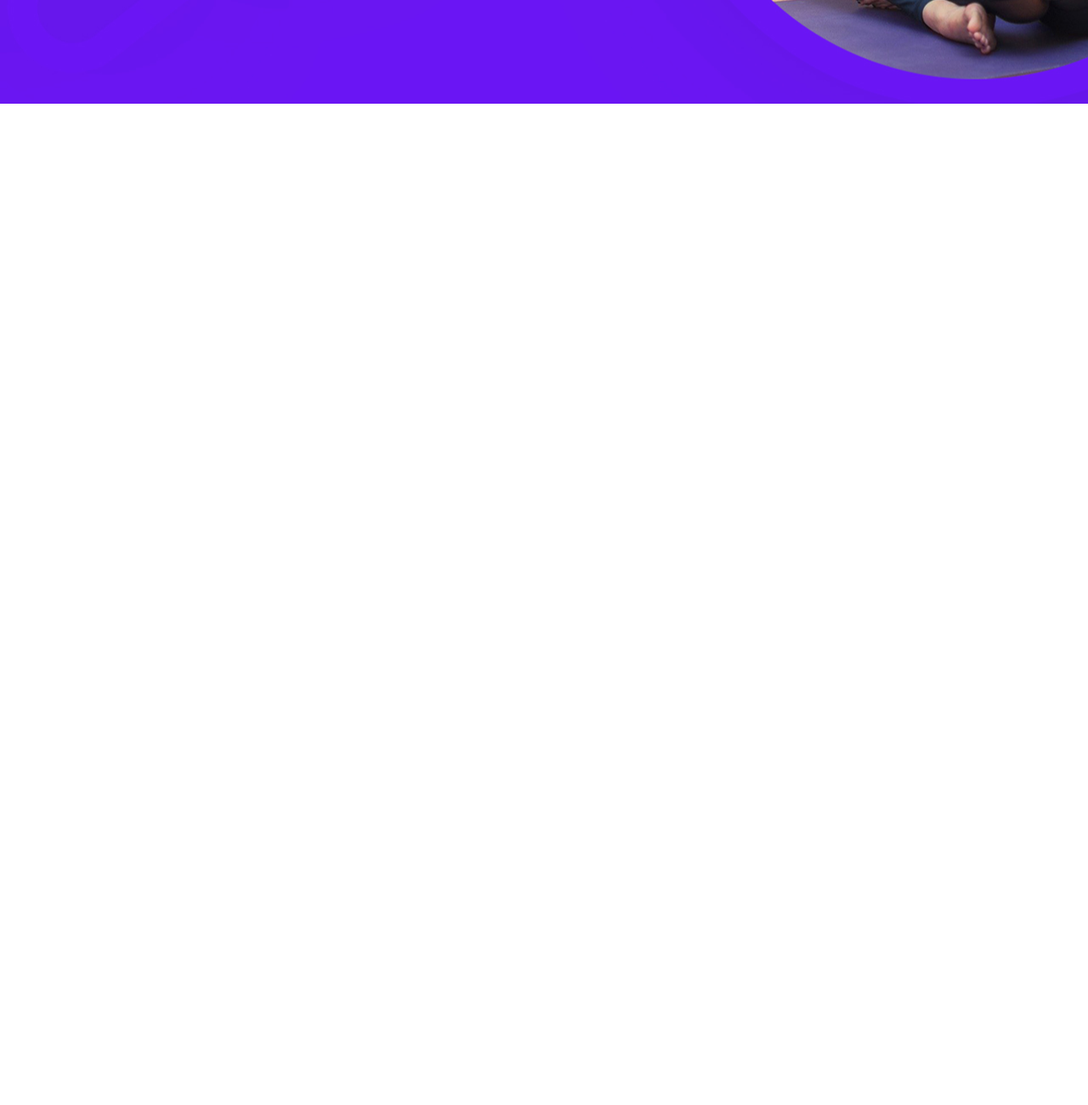
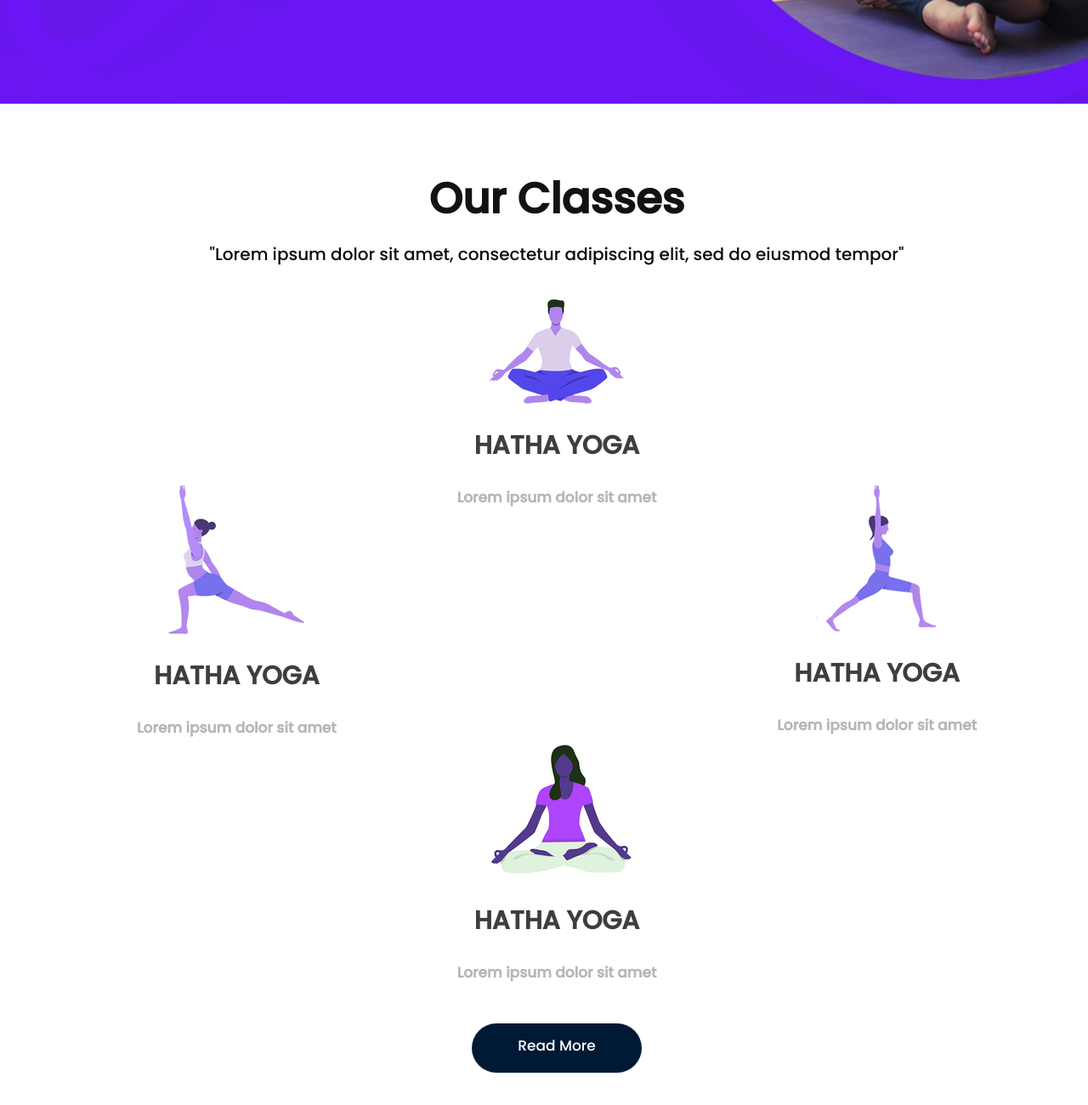
Before and after one commit to TienLe0305/Intern4th, a plain HTML site: page Yoga/index.html in a window 1280 px wide. Shown: the part 678-1978 px from the top of the page at 85% size. Before the commit the page ends 800 px from the top, so only its background shows below. Drawn offline with Linux system fonts and the light colour scheme.

Commit message:
Our Classes

```diff
--- a/Yoga/accets/style.css
+++ b/Yoga/accets/style.css
@@ -1,12 +1,19 @@
+body {
+  color: #666666;
+  font-size: 14px;
+  font-family: 'Poppins', sans-serif;
+  line-height: 2;
+  font-weight: normal;
+}
 .container-fluid {
   width: 100%;
   padding-right: 0px;
   padding-left: 0px;
   margin-right: 0px;
   margin-left: 0px;
+  font-size: 14px;
   display: flex;
   justify-content: space-between;
-  font-family: "Poppins", sans-serif;
 }
 
 .main-layout {
@@ -14,7 +21,6 @@
 }
 
 li {
-  box-sizing: border-box;
   font-size: 20px;
   list-style-type: none;
   padding-left: 12px;
@@ -40,8 +46,6 @@ li {
 }
 
 .nav-item {
-  box-sizing: border-box;
-  display: block;
   text-decoration: none;
   height: 40px;
   line-height: 40px;
@@ -52,3 +56,115 @@ a {
   color: white;
   text-decoration-line: none;
 }
+
+div {
+  display: block;
+}
+
+.classes {
+  padding: 90px;
+}
+
+.container {
+  max-width: 1170px;
+  width: 100%;
+  padding-right: 15px;
+  padding-left: 15px;
+  margin-right: auto;
+  margin-left: auto;
+}
+
+.row {
+  display: flex;
+  flex-wrap: wrap;
+  margin-right: -15px;
+  margin-left: -15px;
+}
+
+.col-sm-12 {
+  -ms-flex: 0 0 100%;
+  flex: 0 0 100%;
+  max-width: 100%;
+}
+
+.titlepage {
+  text-align: center;
+  padding-bottom: 40px;
+}
+
+.titlepage h2 {
+  font-size: 50px;
+  color: #121212;
+  line-height: 45px;
+  font-weight: bold;
+  padding: none;
+  margin-block-start: 0px;
+  margin-block-end: 0px;
+}
+
+.titlepage span {
+  font-size: 20px;
+  line-height: 25px;
+  color: #0a0a0a;
+  padding-top: 30px;
+  display: block;
+}
+
+.col-md-4 {
+  flex: 0 0 33.333333%;
+}
+
+.margin_bott {
+  margin-bottom: -30px;
+}
+
+.our_yoga {
+  text-align: center;
+  box-sizing: border-box !important;
+}
+.our_yoga figure {
+  margin: 0;
+  display: block;
+}
+
+.our_yoga h3 {
+  margin-top: 30px;
+  font-size: 30px;
+  line-height: 20px;
+  color: #3e3e3e;
+  text-transform: uppercase;
+  font-weight: bold;
+  padding-bottom: 8px;
+}
+
+.our_yoga span {
+  font-size: 17px;
+  line-height: 20px;
+  font-weight: bold;
+  color: #b7b6b6;
+}
+
+.margin_top {
+  margin-top: -10px;
+}
+
+.offset-md-4 {
+  margin-left: 33.333333%;
+}
+
+.yoga_btn {
+  height: 40px;
+  padding: 0px;
+  margin-top: 45px !important;
+  border-radius: 30px;
+  margin: 0 auto;
+  font-size: 17px;
+  background-color: #001935;
+  color: #fff;
+  padding: 9px 0px;
+  width: 100%;
+  max-width: 200px;
+  text-align: center;
+  display: inline-block;
+
+}
--- a/Yoga/index.html
+++ b/Yoga/index.html
@@ -1,13 +1,20 @@
 <!DOCTYPE html>
 <html lang="en">
   <head>
-    <meta charset="UTF-8">
-    <meta http-equiv="X-UA-Compatible" content="IE=edge">
-    <meta name="viewport" content="width=device-width, initial-scale=1.0">
+    <meta charset="UTF-8" />
+    <meta http-equiv="X-UA-Compatible" content="IE=edge" />
+    <meta name="viewport" content="width=device-width, initial-scale=1.0" />
     <title>Document</title>
-    <link rel="stylesheet" href="./accets/style.css">
-    <link rel="preconnect" href="https://fonts.googleapis.com"><link rel="preconnect" href="https://fonts.gstatic.com" crossorigin><link href="https://fonts.googleapis.com/css2?family=Poppins:wght@500&display=swap" rel="stylesheet">
-    <style> @import url('https://fonts.googleapis.com/css2?family=Poppins:wght@500&display=swap'); </style>
+    <link rel="stylesheet" href="./accets/style.css" />
+    <link rel="preconnect" href="https://fonts.googleapis.com" />
+    <link rel="preconnect" href="https://fonts.gstatic.com" crossorigin />
+    <link
+      href="https://fonts.googleapis.com/css2?family=Poppins:wght@500&display=swap"
+      rel="stylesheet"
+    />
+    <style>
+      @import url("https://fonts.googleapis.com/css2?family=Poppins:wght@500&display=swap");
+    </style>
   </head>
   <!--body-->
   <body class="main-layout">
@@ -16,7 +23,7 @@
       <div class="header">
         <div class="container-fluid">
           <div class="logo">
-                            <a href="index.html"><img src="images/logo.png" alt="#"></a>
+            <a href="index.html"><img src="images/logo.png" alt="#" /></a>
           </div>
           <ul class="nav">
             <li class="nav-item">
@@ -39,7 +46,60 @@
             </li>
           </ul>
         </div>
+      </div>
+    </header>
     <!-- end header inner -->
     <!-- end header -->
+    <!--our classes-->
+    <div class="classes">
+      <div class="container">
+         <div class="row">
+            <div class="col-sm-12">
+               <div class="titlepage">
+                  <h2>Our Classes</h2>
+                  <span>"Lorem ipsum dolor sit amet, consectetur adipiscing elit, sed do eiusmod tempor"</span>
+               </div>
+            </div>
+         </div>
+         <div class="row">
+            <div class="col-md-4 d_none">
+            </div>
+            <div class="col-md-4 margin_bott">
+               <div class="our_yoga">
+                  <figure><img src="images/our_yoga1.png" alt="#"></figure>
+                  <h3>HATHA YOGA</h3>
+                  <span>Lorem ipsum dolor sit amet</span>
+               </div>
+            </div>
+            <div class="col-md-4 d_none">
+            </div>
+            <div class="col-md-4">
+               <div class="our_yoga">
+                  <figure><img src="images/our_yoga2.png" alt="#"></figure>
+                  <h3>HATHA YOGA</h3>
+                  <span>Lorem ipsum dolor sit amet</span>
+               </div>
+            </div>
+            <div class="col-md-4 d_none">
+            </div>
+            <div class="col-md-4">
+               <div class="our_yoga">
+                  <figure><img src="images/our_yoga3.png" alt="#"></figure>
+                  <h3>HATHA YOGA</h3>
+                  <span>Lorem ipsum dolor sit amet</span>
+               </div>
+            </div>
+            <div class="col-md-4 offset-md-4 margin_top">
+               <div class="our_yoga">
+                  <figure><img src="images/our_yoga4.png" alt="#"></figure>
+                  <h3>HATHA YOGA</h3>
+                  <span>Lorem ipsum dolor sit amet</span>
+                  <a class="yoga_btn" href="Javascript:void(0)"> Read More</a>
+               </div>
+            </div>
+         </div>
+      </div>
+    </div>
+    <!--end our classes-->
   </body>
 </html>
```
Lines whose indentation alone changed are shown as unchanged.
